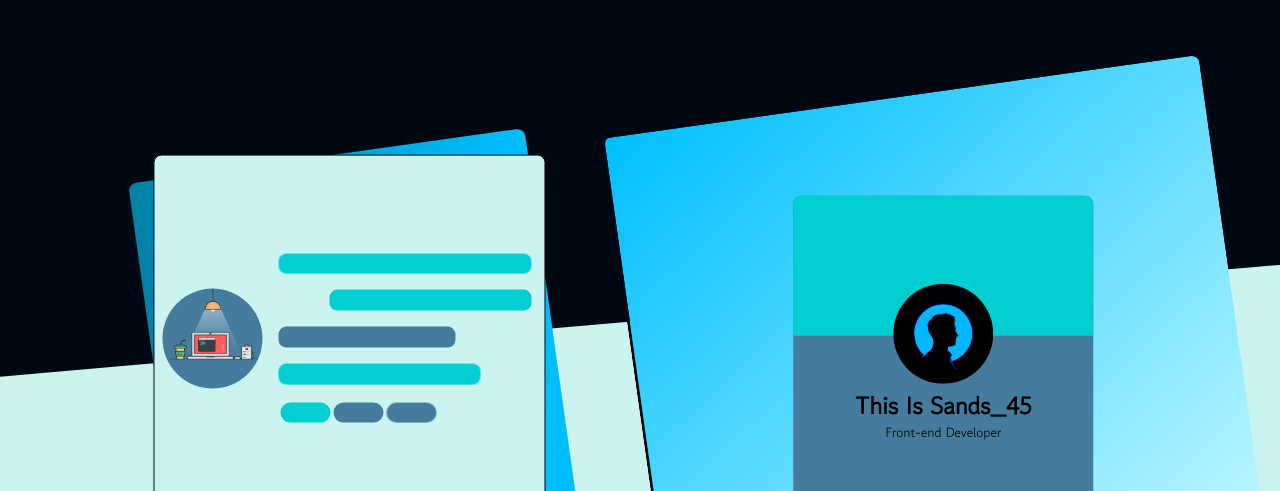
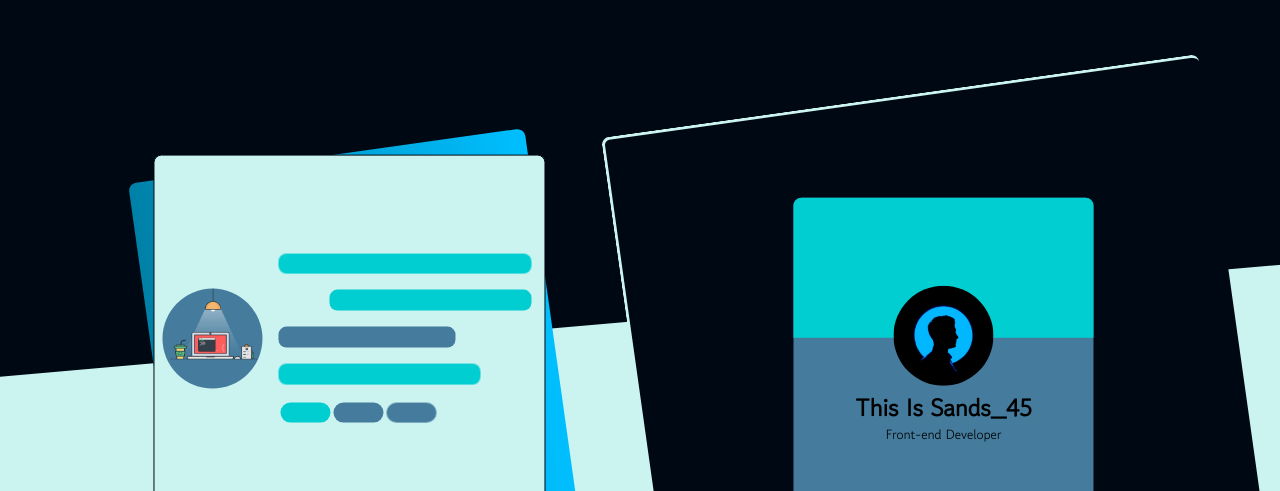
Before and after one commit to Sands-45/My-Showcase1, a plain HTML site: page index.html in a window 1280 px wide. Shown: the top 491 px of the page. Drawn offline with Linux system fonts and the light colour scheme.

Commit message:
Color change on right card

```diff
--- a/css/second-rightCard.css
+++ b/css/second-rightCard.css
@@ -4,9 +4,10 @@
   position: relative;
   top: -10%;
   border-radius: 0.5rem;
-  background: linear-gradient(145deg, #00bfff, #d9ffff);
+  background: var(--bg-main);
   transform: rotate(-8deg);
-  border-left:solid .2rem  var(--bg-main);
+  border-left:solid .2rem  var(--bg-primary);
+  border-top:solid .2rem  var(--bg-primary);
 }
 
 .right_Profile_Card {
```
